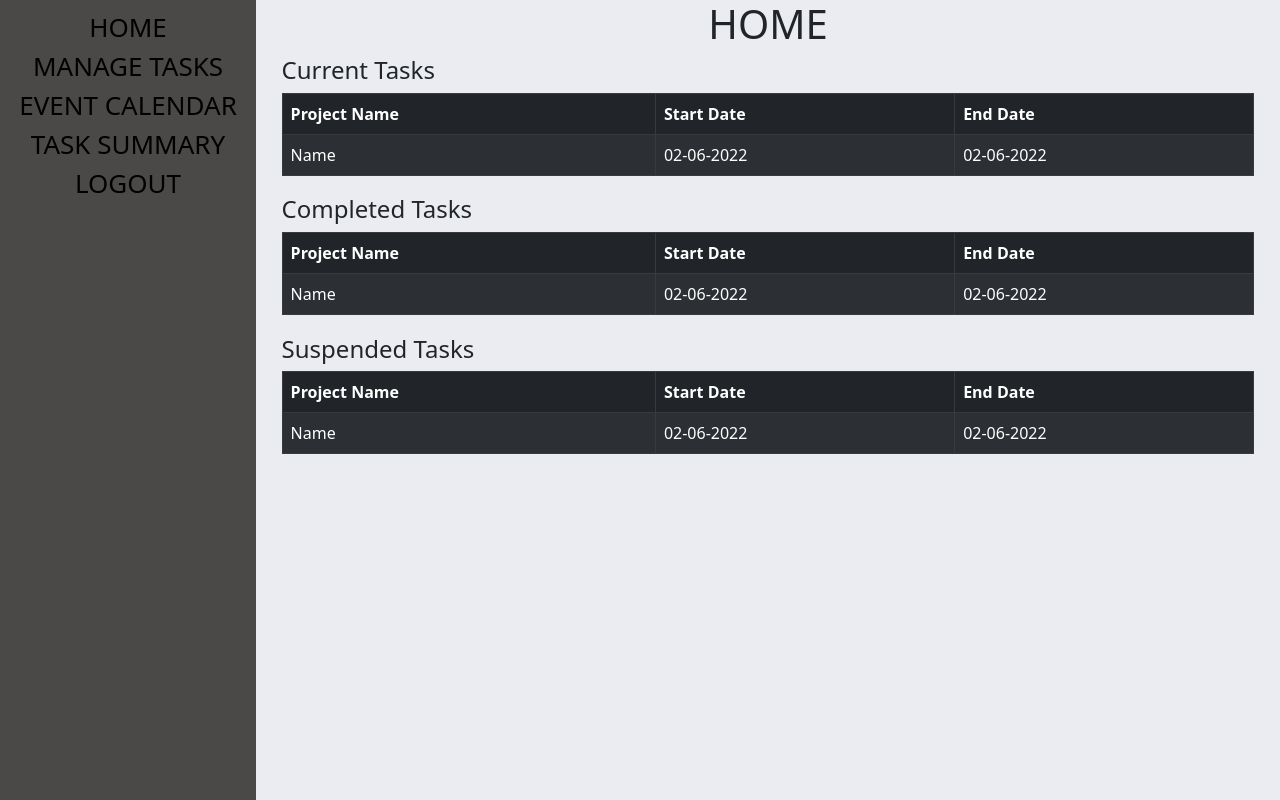
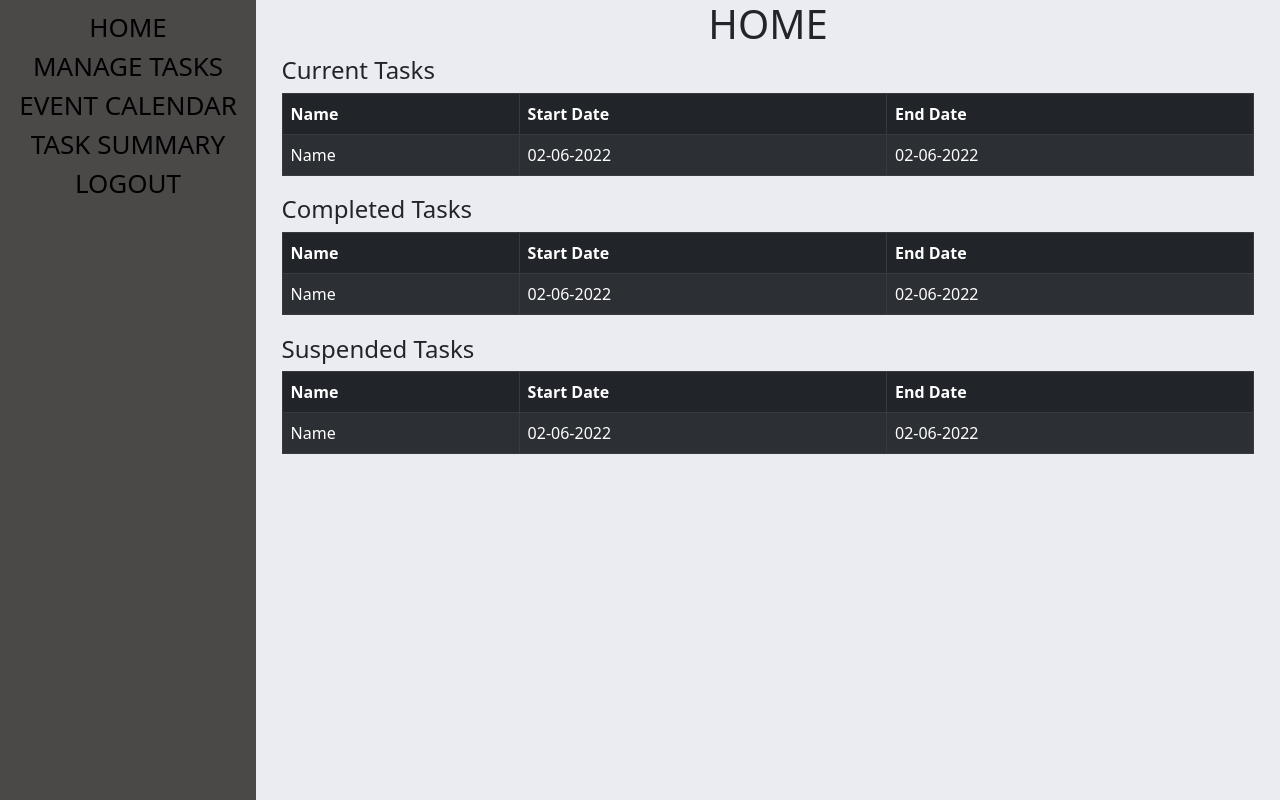
Before and after one commit to amandasuzzanne/task-manager, a React (Create React App) app: page / in a window 1280 px wide. Built offline with nearby package versions, Linux system fonts and the light colour scheme.

Commit message:
Update table head text

```diff
--- a/src/pages/Home.js
+++ b/src/pages/Home.js
@@ -10,7 +10,7 @@ function Home() {
             <Table striped bordered hover variant="dark">
                 <thead>
                     <tr>
-                        <th>Project Name</th>
+                        <th>Name</th>
                         <th>Start Date</th>
                         <th>End Date</th>
                     </tr>
@@ -29,7 +29,7 @@ function Home() {
             <Table striped bordered hover variant="dark">
                 <thead>
                     <tr>
-                        <th>Project Name</th>
+                        <th>Name</th>
                         <th>Start Date</th>
                         <th>End Date</th>
                     </tr>
@@ -48,7 +48,7 @@ function Home() {
             <Table striped bordered hover variant="dark">
                 <thead>
                     <tr>
-                        <th>Project Name</th>
+                        <th>Name</th>
                         <th>Start Date</th>
                         <th>End Date</th>
                     </tr>
```
